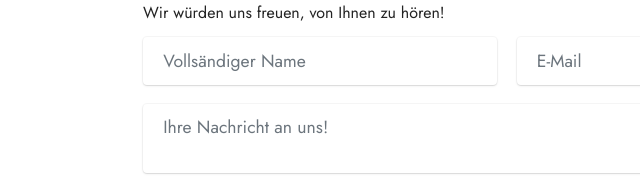
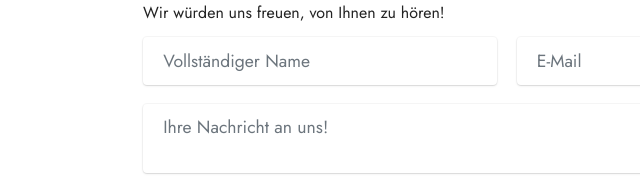
Before and after one commit to usta-kfz/usta-kfz-homepage, a plain HTML site: page Kontakt.html in a window 1280 px wide. Shown: the part 276-465 px from the top of the page, 133-773 px from the left. Drawn offline with Linux system fonts and the light colour scheme; files whose address does not match are found by name.

Commit message:
correction in contact form

```diff
--- a/Kontakt.html
+++ b/Kontakt.html
@@ -103,7 +103,7 @@
                         </div>
                         <div class="dragArea row">
                             <div class="col-md col-sm-12 form-group" data-for="name">
-                                <input type="text" name="name" placeholder="Vollsändiger Name" data-form-field="name"
+                                <input type="text" name="name" placeholder="Vollständiger Name" data-form-field="name"
                                     class="form-control" value="" id="name-form5-n">
                             </div>
                             <div class="col-md col-sm-12 form-group" data-for="email">
```
